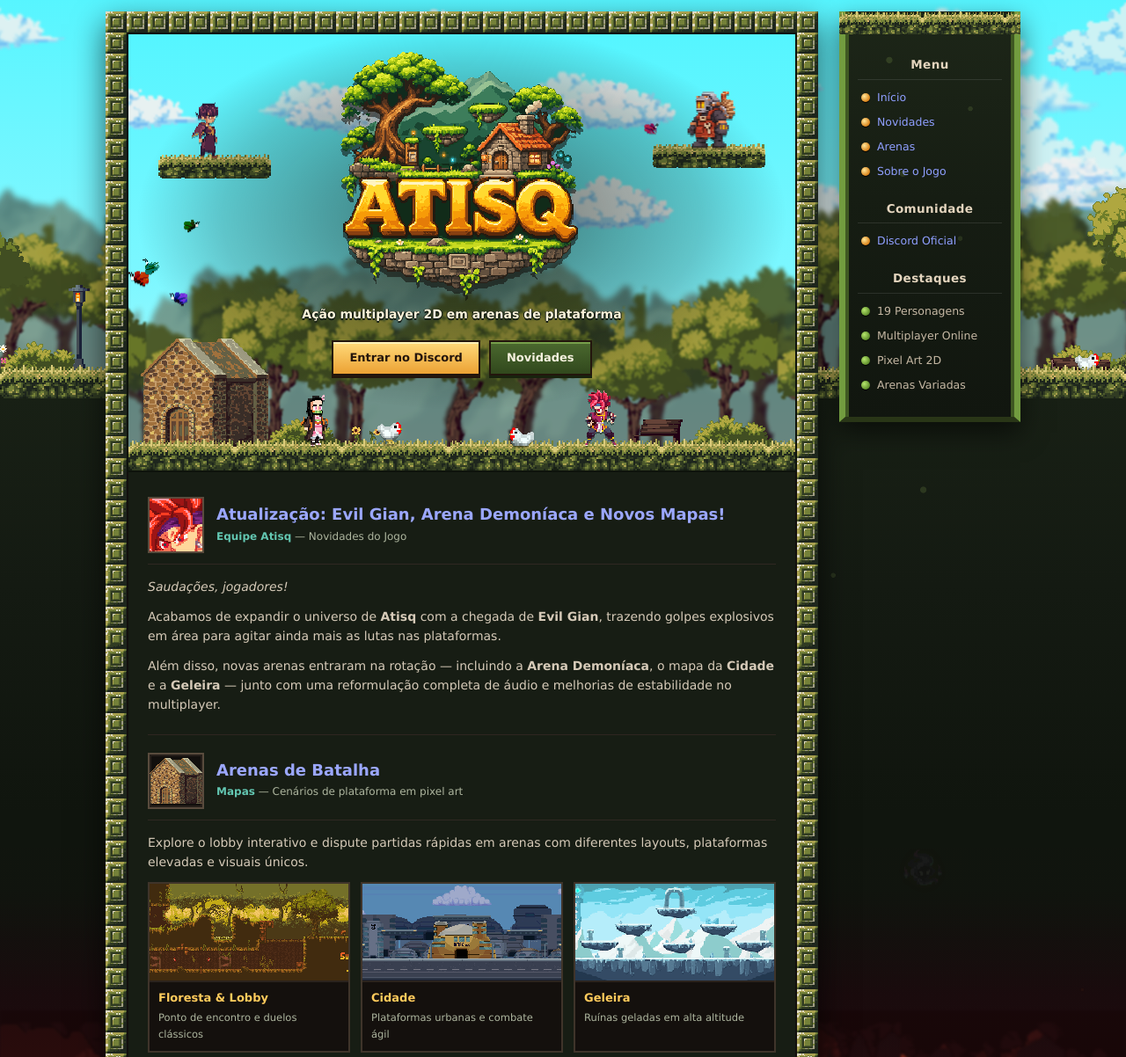
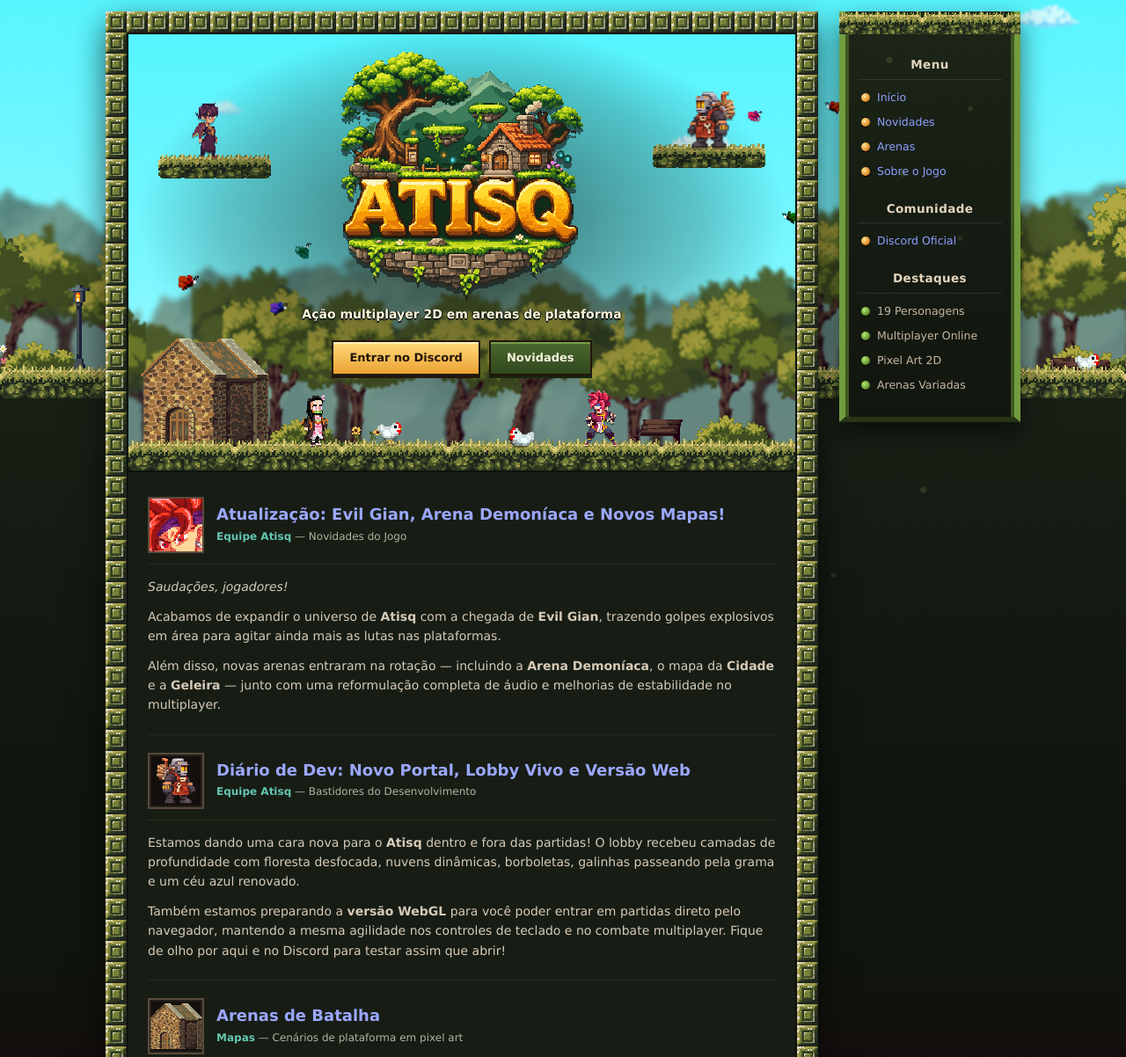
Before and after one commit to NKKFu/atisq-site, a plain HTML site: page index.html in a window 1280 px wide. Shown: the part 15-1217 px from the top of the page at 88% size. Drawn offline with Linux system fonts and the light colour scheme.

Commit message:
Refine clouds, slow hell souls, smooth hell fade, and add devlog post

```diff
--- a/index.html
+++ b/index.html
@@ -122,6 +122,23 @@
               </div>
             </article>
 
+            <!-- Post 2: Devlog Lobby & Browser Port -->
+            <article class="post" id="diario">
+              <header class="post-head">
+                <div class="post-avatar post-avatar-sprite">
+                  <img src="assets/fole.png" alt="Fole">
+                </div>
+                <div class="post-meta">
+                  <h2>Diário de Dev: Novo Portal, Lobby Vivo e Versão Web</h2>
+                  <p class="post-byline"><span class="author">Equipe Atisq</span> — Bastidores do Desenvolvimento</p>
+                </div>
+              </header>
+              <div class="post-body">
+                <p>Estamos dando uma cara nova para o <strong>Atisq</strong> dentro e fora das partidas! O lobby recebeu camadas de profundidade com floresta desfocada, nuvens dinâmicas, borboletas, galinhas passeando pela grama e um céu azul renovado.</p>
+                <p>Também estamos preparando a <strong>versão WebGL</strong> para você poder entrar em partidas direto pelo navegador, mantendo a mesma agilidade nos controles de teclado e no combate multiplayer. Fique de olho por aqui e no Discord para testar assim que abrir!</p>
+              </div>
+            </article>
+
             <!-- Post 3: Arenas -->
             <article class="post" id="arenas">
               <header class="post-head">
--- a/script.js
+++ b/script.js
@@ -14,49 +14,58 @@ function createCloudSystem(containerId, config) {
 
   const clouds = [];
 
-  function spawnCloud(initial) {
+  function spawnCloud(initial, slotIndex) {
     const rect = container.getBoundingClientRect();
     const areaW = rect.width || config.fallbackWidth;
-    const width = config.minW + Math.random() * (config.maxW - config.minW);
+    const depth = Math.random(); // 0 = far/small/slow/blurry, 1 = closer/larger/faster
+    const jitter = 0.78 + Math.random() * 0.44;
+    const width = Math.max(config.minW, Math.min(config.maxW, (config.minW + depth * (config.maxW - config.minW)) * jitter));
     const y = config.minY + Math.random() * (config.maxY - config.minY);
-    const speed = config.minSpeed + Math.random() * (config.maxSpeed - config.minSpeed);
-    const blur = config.minBlur + Math.random() * (config.maxBlur - config.minBlur);
-    const opacity = config.minOpacity + Math.random() * (config.maxOpacity - config.minOpacity);
-    const x = initial ? Math.random() * (areaW + width) - width : -width - 20 - Math.random() * 60;
+    const speed = (config.minSpeed + depth * (config.maxSpeed - config.minSpeed)) * (0.7 + Math.random() * 0.6);
+    const blur = config.maxBlur - depth * (config.maxBlur - config.minBlur) + Math.random() * 0.5;
+    const opacity = config.minOpacity + depth * (config.maxOpacity - config.minOpacity) * (0.85 + Math.random() * 0.15);
+    const flip = Math.random() < 0.5 ? -1 : 1;
+    let x;
+    if (initial) {
+      const slotW = areaW / config.initialCount;
+      x = slotIndex * slotW + slotW * (0.1 + Math.random() * 0.7) - width * 0.5;
+    } else {
+      x = -width - 50 - Math.random() * 140;
+    }
 
     const img = document.createElement("img");
     img.src = CLOUD_SPRITES[Math.floor(Math.random() * CLOUD_SPRITES.length)];
     img.alt = "";
     img.className = "dyn-cloud";
     img.style.width = `${Math.round(width)}px`;
-    img.style.opacity = opacity.toFixed(2);
-    img.style.filter = `blur(${blur.toFixed(1)}px) brightness(0.95)`;
-    img.style.transform = `translate3d(${x}px, ${y}px, 0)`;
+    img.style.opacity = Math.min(0.92, opacity).toFixed(2);
+    img.style.filter = `blur(${blur.toFixed(1)}px) brightness(${(0.92 + Math.random() * 0.1).toFixed(2)})`;
+    img.style.transform = `translate3d(${x}px, ${y}px, 0) scaleX(${flip})`;
     container.appendChild(img);
 
-    clouds.push({ el: img, x, y, width, speed });
+    clouds.push({ el: img, x, y, width, speed, flip });
   }
 
   for (let i = 0; i < config.initialCount; i++) {
-    spawnCloud(true);
+    spawnCloud(true, i);
   }
 
-  let spawnTimer = config.spawnInterval * 0.5;
+  let spawnTimer = config.spawnInterval * (0.4 + Math.random() * 0.8);
 
   return {
     update(dt) {
       const areaW = container.clientWidth || config.fallbackWidth;
       spawnTimer -= dt;
       if (spawnTimer <= 0 && clouds.length < config.maxCount) {
-        spawnCloud(false);
-        spawnTimer = config.spawnInterval * (0.65 + Math.random() * 0.8);
+        spawnCloud(false, 0);
+        spawnTimer = config.spawnInterval * (0.55 + Math.random() * 1.15);
       }
 
       for (let i = clouds.length - 1; i >= 0; i--) {
         const c = clouds[i];
         c.x += c.speed * dt;
-        c.el.style.transform = `translate3d(${c.x.toFixed(1)}px, ${c.y.toFixed(1)}px, 0)`;
-        if (c.x > areaW + 40) {
+        c.el.style.transform = `translate3d(${c.x.toFixed(1)}px, ${c.y.toFixed(1)}px, 0) scaleX(${c.flip})`;
+        if (c.x > areaW + 60) {
           c.el.remove();
           clouds.splice(i, 1);
         }
@@ -68,35 +77,35 @@ function createCloudSystem(containerId, config) {
 const cloudSystems = [
   createCloudSystem("world-clouds", {
     fallbackWidth: 1440,
-    initialCount: 14,
-    maxCount: 20,
-    spawnInterval: 2.6,
-    minW: 96,
-    maxW: 215,
-    minY: 6,
-    maxY: 225,
-    minSpeed: 10,
-    maxSpeed: 26,
-    minBlur: 0.8,
-    maxBlur: 2.2,
-    minOpacity: 0.68,
-    maxOpacity: 0.94
+    initialCount: 5,
+    maxCount: 7,
+    spawnInterval: 8.0,
+    minW: 46,
+    maxW: 132,
+    minY: 12,
+    maxY: 195,
+    minSpeed: 5,
+    maxSpeed: 24,
+    minBlur: 0.6,
+    maxBlur: 2.4,
+    minOpacity: 0.52,
+    maxOpacity: 0.9
   }),
   createCloudSystem("stage-clouds", {
     fallbackWidth: 800,
-    initialCount: 8,
-    maxCount: 12,
-    spawnInterval: 2.8,
-    minW: 76,
-    maxW: 150,
-    minY: 8,
-    maxY: 165,
-    minSpeed: 12,
-    maxSpeed: 26,
-    minBlur: 0.7,
-    maxBlur: 1.8,
-    minOpacity: 0.72,
-    maxOpacity: 0.95
+    initialCount: 3,
+    maxCount: 4,
+    spawnInterval: 9.0,
+    minW: 40,
+    maxW: 102,
+    minY: 10,
+    maxY: 145,
+    minSpeed: 6,
+    maxSpeed: 23,
+    minBlur: 0.5,
+    maxBlur: 2.0,
+    minOpacity: 0.55,
+    maxOpacity: 0.9
   })
 ].filter(Boolean);
 
@@ -348,10 +357,10 @@ function createHellEffects(containerId) {
     container.appendChild(el);
 
     const scale = 0.75 + Math.random() * 0.55;
-    const duration = 5.5 + Math.random() * 3.8;
+    const duration = 12.5 + Math.random() * 7.5;
     const baseX = Math.random() * areaW;
     const dir = Math.random() < 0.5 ? 1 : -1;
-    const maxRise = 360 + Math.random() * 240;
+    const maxRise = 340 + Math.random() * 220;
     const age = initial ? Math.random() * duration : 0;
 
     souls.push({ el, baseX, dir, scale, duration, maxRise, age, phase: Math.random() * 6.28 });
@@ -370,7 +379,7 @@ function createHellEffects(containerId) {
     el.style.color = color;
     container.appendChild(el);
 
-    const duration = 3.2 + Math.random() * 3.4;
+    const duration = 6.2 + Math.random() * 5.2;
     const baseX = Math.random() * areaW;
     const maxRise = 260 + Math.random() * 320;
     const age = initial ? Math.random() * duration : 0;
@@ -398,9 +407,9 @@ function createHellEffects(containerId) {
           s.baseX = Math.random() * areaW;
         }
         const p = s.age / s.duration;
-        const x = s.baseX + s.dir * (38 * p * p) + Math.sin(s.age * 4.5 + s.phase) * 18;
+        const x = s.baseX + s.dir * (30 * p * p) + Math.sin(s.age * 2.1 + s.phase) * 16;
         const y = 18 + p * s.maxRise;
-        const frame = Math.floor(s.age * 7) % 4;
+        const frame = Math.floor(s.age * 5) % 4;
         const alpha = smoothFade(p) * 0.88;
 
         s.el.style.backgroundPosition = `${-frame * SOUL_FRAME_W}px 0px`;
@@ -415,7 +424,7 @@ function createHellEffects(containerId) {
           m.baseX = Math.random() * areaW;
         }
         const p = m.age / m.duration;
-        const x = m.baseX + Math.sin(p * 5 + m.phase) * m.sway;
+        const x = m.baseX + Math.sin(p * 3.5 + m.phase) * m.sway;
         const y = 12 + p * m.maxRise;
         const alpha = smoothFade(p) * 0.85;
 
--- a/style.css
+++ b/style.css
@@ -1029,42 +1029,47 @@ button:focus-visible {
 .hell-realm {
   position: absolute;
   inset: auto 0 0 0;
-  height: 760px;
+  height: 980px;
   pointer-events: none;
   overflow: hidden;
   z-index: 0;
   background: linear-gradient(
     180deg,
     var(--soil-deep) 0%,
-    #140d0e 24%,
-    #240b0e 52%,
-    #491210 78%,
-    #8c2412 94%,
-    #c74216 100%
+    #11130e 16%,
+    #140e0e 32%,
+    #210b0e 50%,
+    #3d1010 68%,
+    #701c11 84%,
+    #b53615 95%,
+    #d64c19 100%
   );
 }
 
 .hell-cavern {
   position: absolute;
   inset: auto 0 28px 0;
-  height: 440px;
-  background: url("assets/hell-bg.png") center bottom / auto 432px repeat-x;
+  height: 520px;
+  background: url("assets/hell-bg.png") center bottom / auto 460px repeat-x;
   image-rendering: pixelated;
   filter: blur(1.4px);
   opacity: 0.92;
+  -webkit-mask-image: linear-gradient(180deg, transparent 0%, rgba(0, 0, 0, 0.18) 22%, rgba(0, 0, 0, 0.72) 56%, #000 88%);
+  mask-image: linear-gradient(180deg, transparent 0%, rgba(0, 0, 0, 0.18) 22%, rgba(0, 0, 0, 0.72) 56%, #000 88%);
   z-index: 1;
 }
 
 .hell-fade {
   position: absolute;
   inset: 0 0 auto 0;
-  height: 390px;
+  height: 560px;
   background: linear-gradient(
     180deg,
     var(--soil-deep) 0%,
-    var(--soil-deep) 16%,
-    rgba(16, 21, 14, 0.88) 42%,
-    rgba(24, 10, 12, 0.45) 72%,
+    var(--soil-deep) 14%,
+    rgba(16, 21, 14, 0.92) 32%,
+    rgba(20, 14, 14, 0.65) 54%,
+    rgba(30, 10, 12, 0.28) 76%,
     transparent 100%
   );
   z-index: 2;
```
